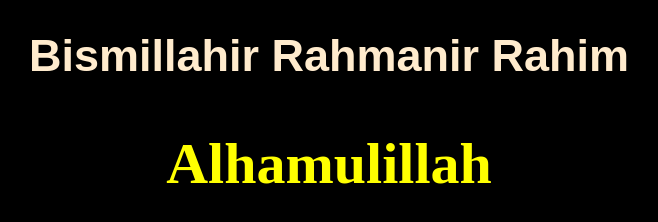
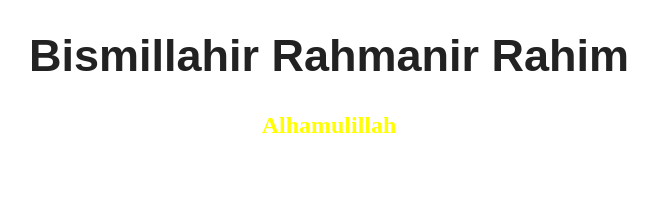
Before and after one commit to SR-Chowdhury/webpack-boilerpalte, a website built with webpack: page src/index.html in a window 1280 px wide. Shown: the whole page, without its empty margins (311-969 px from the left). Built offline with nearby package versions, Linux system fonts and the light colour scheme.

Commit message:
Axios API inclued in webpack-boilerpalte

```diff
--- a/package.json
+++ b/package.json
@@ -1,5 +1,5 @@
 {
-  "name": "webpack-boilerplate",
+  "name": "webpack-boilerpalte",
   "version": "1.0.0",
   "description": "",
   "main": "index.js",
@@ -14,6 +14,7 @@
     "@babel/core": "^7.13.1",
     "@babel/plugin-proposal-class-properties": "^7.13.0",
     "@babel/preset-env": "^7.13.5",
+    "axios": "^0.21.1",
     "babel-loader": "^8.2.2",
     "css-loader": "^5.1.0",
     "html-loader": "^2.1.1",
--- a/src/styles/index.scss
+++ b/src/styles/index.scss
@@ -1,14 +1,14 @@
-body {
-    background: black;
-    color: blanchedalmond;
+html, body {
+    color: #222;
+}
+
+h1 {
+    font-family: Arial, Helvetica, sans-serif;
+    font-size: 45px;
     text-align: center;
+}
 
-    h1 {
-        font-family: Arial, Helvetica, sans-serif;
-        font-size: 45px;
-    }
-    h2 {
-        color: yellow;
-        font-size: 58px;
-    }
+h2 {
+    color: yellow;
+    text-align: center;
 }
```
Also changed, not shown: 1 other file.
